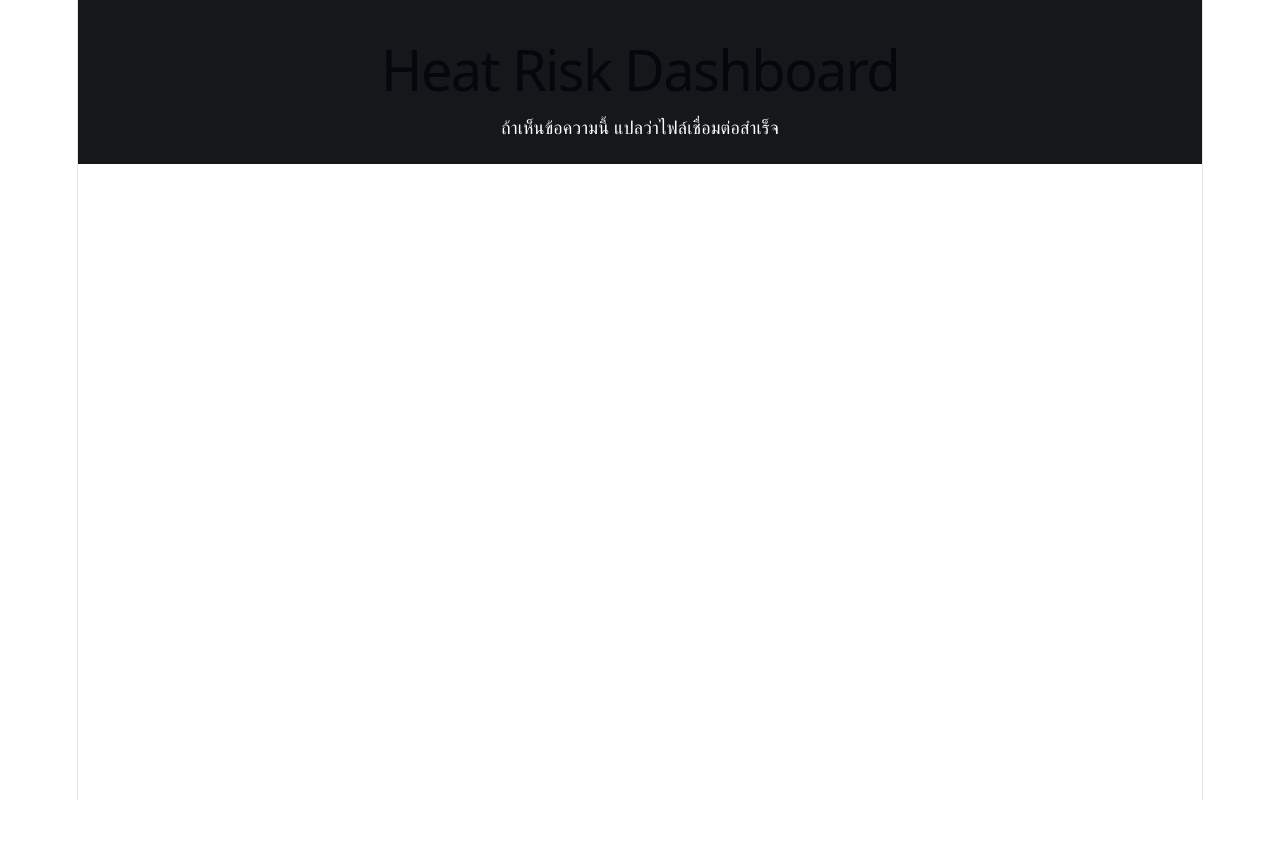
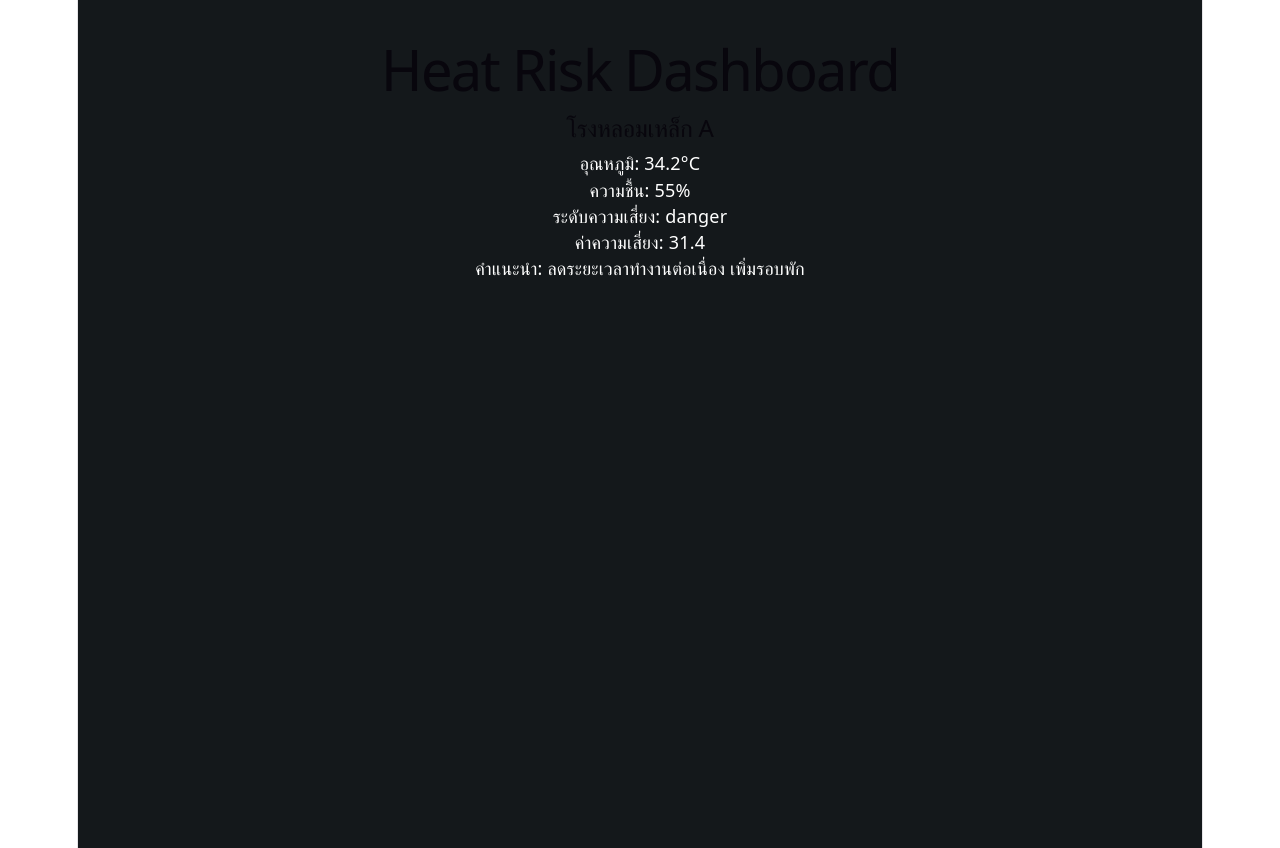
Before and after one commit to March123123-jpg/EEC_SDGS_HACK, a React (Vite) app in the folder Frontend/: page / in a window 1280 px wide. Before the commit the page ends 800 px from the top, so only its background shows below. Built offline with nearby package versions, Linux system fonts and the light colour scheme.

Commit message:
Add mock zone data display (temp, humidity, risk level, recommendation)

```diff
--- a/Frontend/src/components/HeatRiskDashboard.jsx
+++ b/Frontend/src/components/HeatRiskDashboard.jsx
@@ -1,8 +1,22 @@
 export default function HeatRiskDashboard() {
+  const mockZone = {
+    zone: "โรงหลอมเหล็ก A",
+    temperature: 34.2,
+    humidity: 55,
+    risk_level: "danger",
+    risk_value: 31.4,
+    recommendation: "ลดระยะเวลาทำงานต่อเนื่อง เพิ่มรอบพัก",
+  };
+
   return (
-    <div style={{ padding: 24, color: "white", background: "#14181B" }}>
+    <div style={{ padding: 24, color: "white", background: "#14181B", minHeight: "100vh" }}>
       <h1>Heat Risk Dashboard</h1>
-      <p>ถ้าเห็นข้อความนี้ แปลว่าไฟล์เชื่อมต่อสำเร็จ</p>
+      <h2>{mockZone.zone}</h2>
+      <p>อุณหภูมิ: {mockZone.temperature}°C</p>
+      <p>ความชื้น: {mockZone.humidity}%</p>
+      <p>ระดับความเสี่ยง: {mockZone.risk_level}</p>
+      <p>ค่าความเสี่ยง: {mockZone.risk_value}</p>
+      <p>คำแนะนำ: {mockZone.recommendation}</p>
     </div>
   );
 }
```
